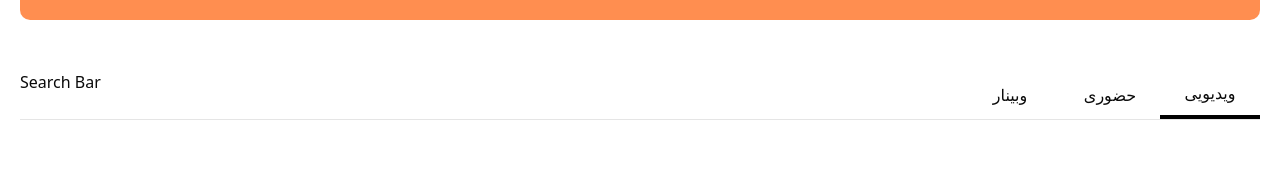
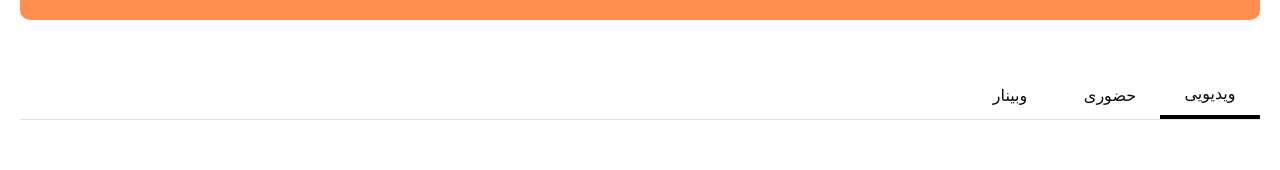
Before and after one commit to nima-saeidi/alborz-amozesh-frontend, a Next.js app: page /courses in a window 1280 px wide. Shown: the part 460-630 px from the top of the page. Built offline with nearby package versions, Linux system fonts and the light colour scheme.

Commit message:
chore: changed courses filter options

```diff
--- a/src/app/courses/page.tsx
+++ b/src/app/courses/page.tsx
@@ -16,10 +16,7 @@ export default function CoursePage() {
         <>
             <Banner title={"آموزش با چاشنی مهارت"} description={"یادگیری با کیفیت و منتورشیب نارنجی"} linkAvailable={false}/>
             <div className="relative lg:mx-5 mt-[50px] overflow-hidden flex flex-col">
-                <div className="h-[50px] flex justify-between items-center border-b">
-                    <div className="h-full">
-                        <SearchBar />
-                    </div>
+                <div className="h-[50px] flex-row-reverse justify-between items-center border-b">
                     <div className="h-full flex flex-row-reverse gap">
                         <div className="w-[100px] border-b-4 border-black flex justify-center items-center">ویدیویی</div>
                         <div className="w-[100px] flex justify-center items-center">حضوری</div>
```
